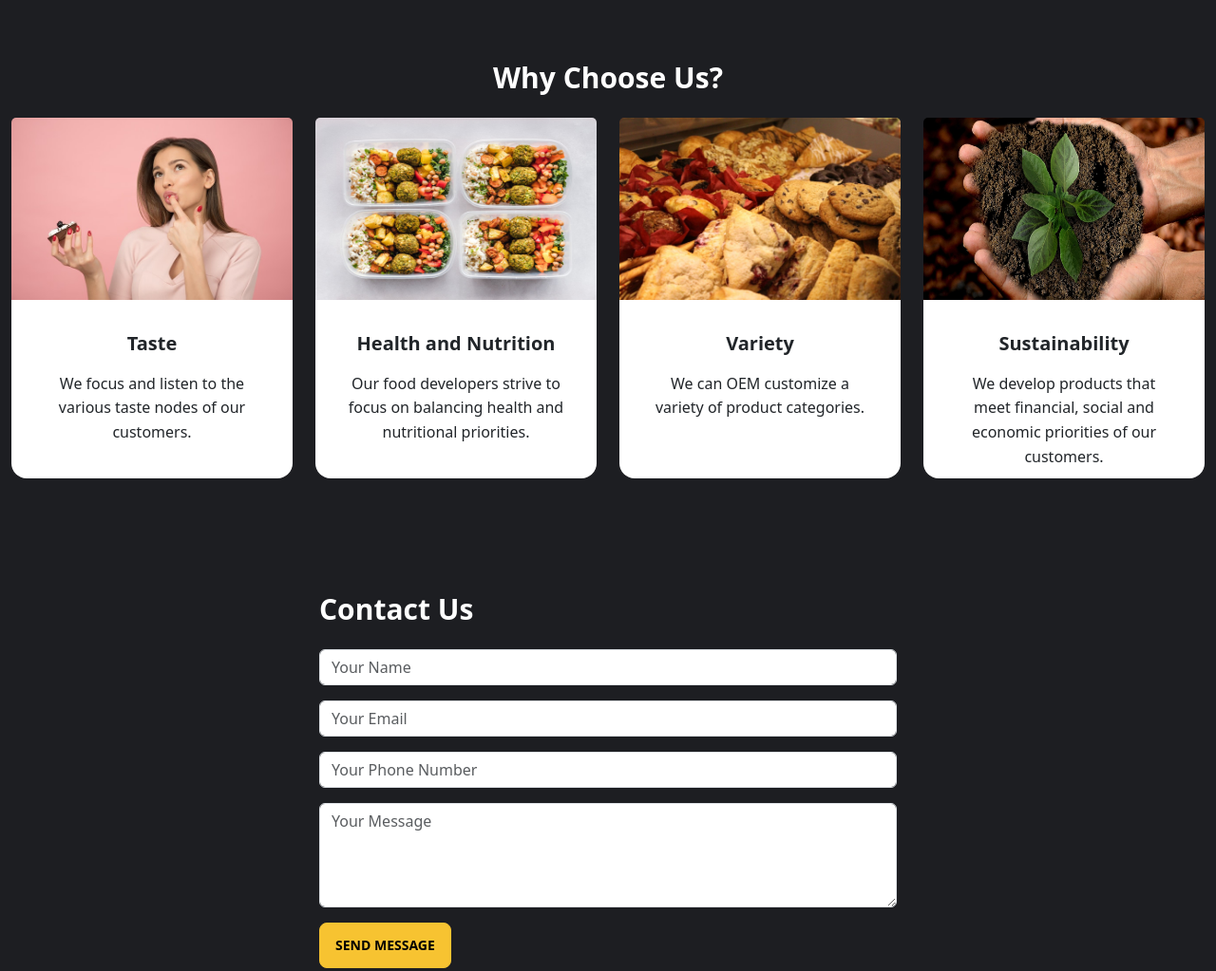
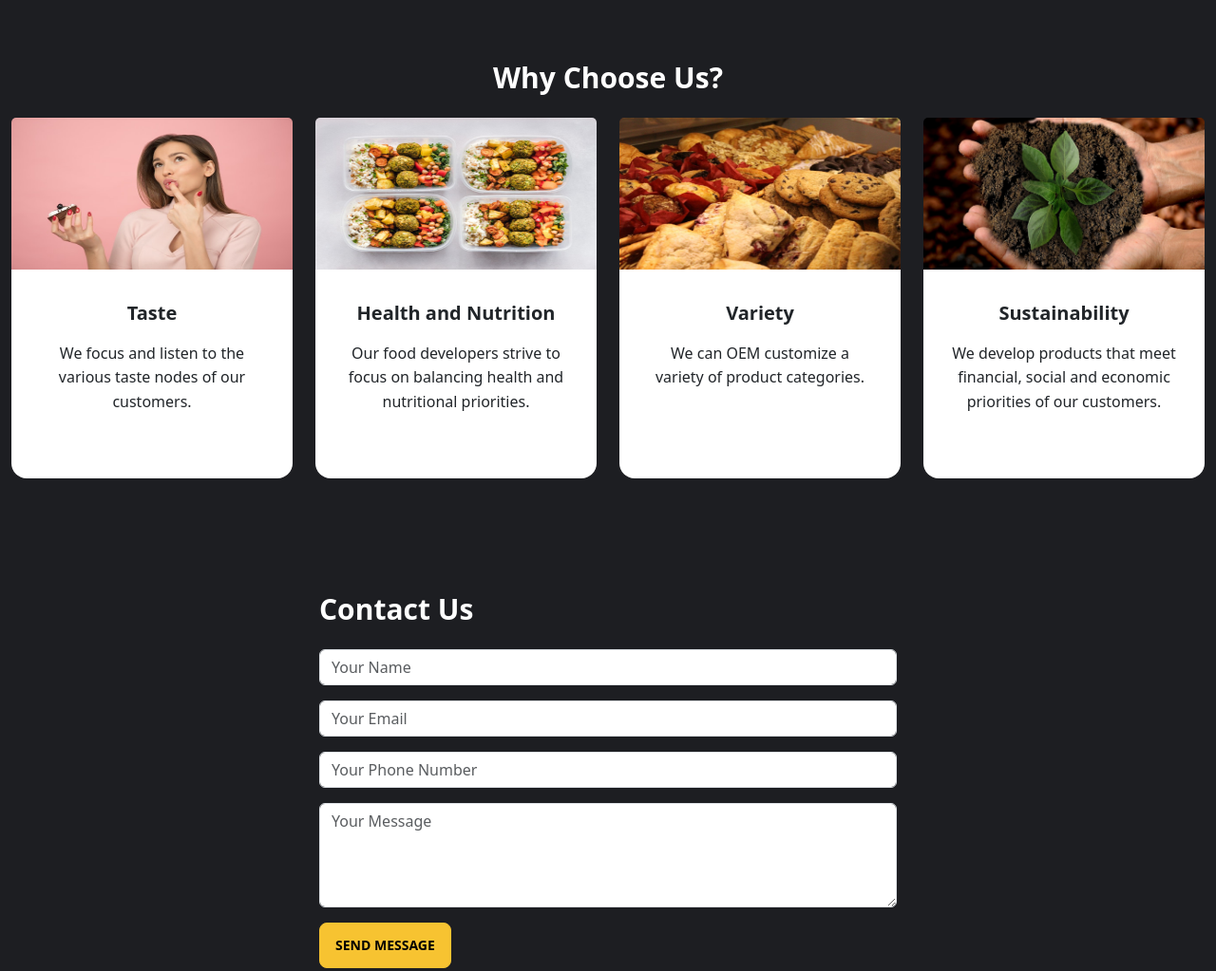
Before and after one commit to yxuan1996/Ramuan-Flavours-Landing-Page, a plain HTML site: page index.html in a window 1280 px wide. Shown: the part 1180-2203 px from the top of the page at 95% size. Drawn offline with nearby package versions, Linux system fonts and the light colour scheme.

Commit message:
Adjust Photos

```diff
--- a/index.html
+++ b/index.html
@@ -257,38 +257,38 @@
       <div class="row">
         <div class="col-lg-3 mb-4">
           <div class="card border-0">
-            <img src="./public/images/taste.jpg" class="card-img-top h-48" alt="Card Image">
+            <img src="./public/images/taste.jpg" class="card-img-top h-40" alt="Card Image">
             <div class="card-body d-flex flex-column text-center justify-content-center align-items-center">
               <h5 class="card-title">Taste</h5>
-              <p class="card-text h-20">We focus and listen to the various taste nodes of our customers.</p>
+              <p class="card-text h-28">We focus and listen to the various taste nodes of our customers.</p>
             </div>
           </div>
         </div>
         <div class="col-lg-3 mb-4">
           <div class="card border-0">
-            <img src="./public/images/Health and Nutrition.jpg" class="card-img-top h-48" alt="Card Image">
-            <div class="card-body d-flex flex-column text-center justify-content-center align-items-center">
+            <img src="./public/images/Health and Nutrition.jpg" class="card-img-top h-40" alt="Card Image">
+            <div class="card-body d-flex flex-column text-center justify-content-center align-items-center px-3">
               <h5 class="card-title">Health and Nutrition</h5>
-              <p class="card-text h-20">Our food developers strive to focus on balancing health and nutritional
+              <p class="card-text h-28">Our food developers strive to focus on balancing health and nutritional
                 priorities. </p>
             </div>
           </div>
         </div>
         <div class="col-lg-3 mb-4">
           <div class="card border-0">
-            <img src="./public/images/Variety.jpg" class="card-img-top h-48" alt="Card Image">
+            <img src="./public/images/Variety.jpg" class="card-img-top h-40" alt="Card Image">
             <div class="card-body d-flex flex-column text-center justify-content-center align-items-center">
               <h5 class="card-title">Variety</h5>
-              <p class="card-text h-20">We can OEM customize a variety of product categories. <br/> </p>
+              <p class="card-text h-28">We can OEM customize a variety of product categories. <br/> </p>
             </div>
           </div>
         </div>
         <div class="col-lg-3 mb-4">
           <div class="card border-0">
-            <img src="./public/images/Sustainability.jpg" class="card-img-top h-48" alt="Card Image">
-            <div class="card-body d-flex flex-column text-center justify-content-center align-items-center">
+            <img src="./public/images/Sustainability.jpg" class="card-img-top h-40" alt="Card Image">
+            <div class="card-body d-flex flex-column text-center justify-content-center align-items-center px-4">
               <h5 class="card-title">Sustainability</h5>
-              <p class="card-text h-20">We develop products that meet financial, social and economic priorities of our customers. </p>
+              <p class="card-text h-28">We develop products that meet financial, social and economic priorities of our customers. </p>
             </div>
           </div>
         </div>
```
